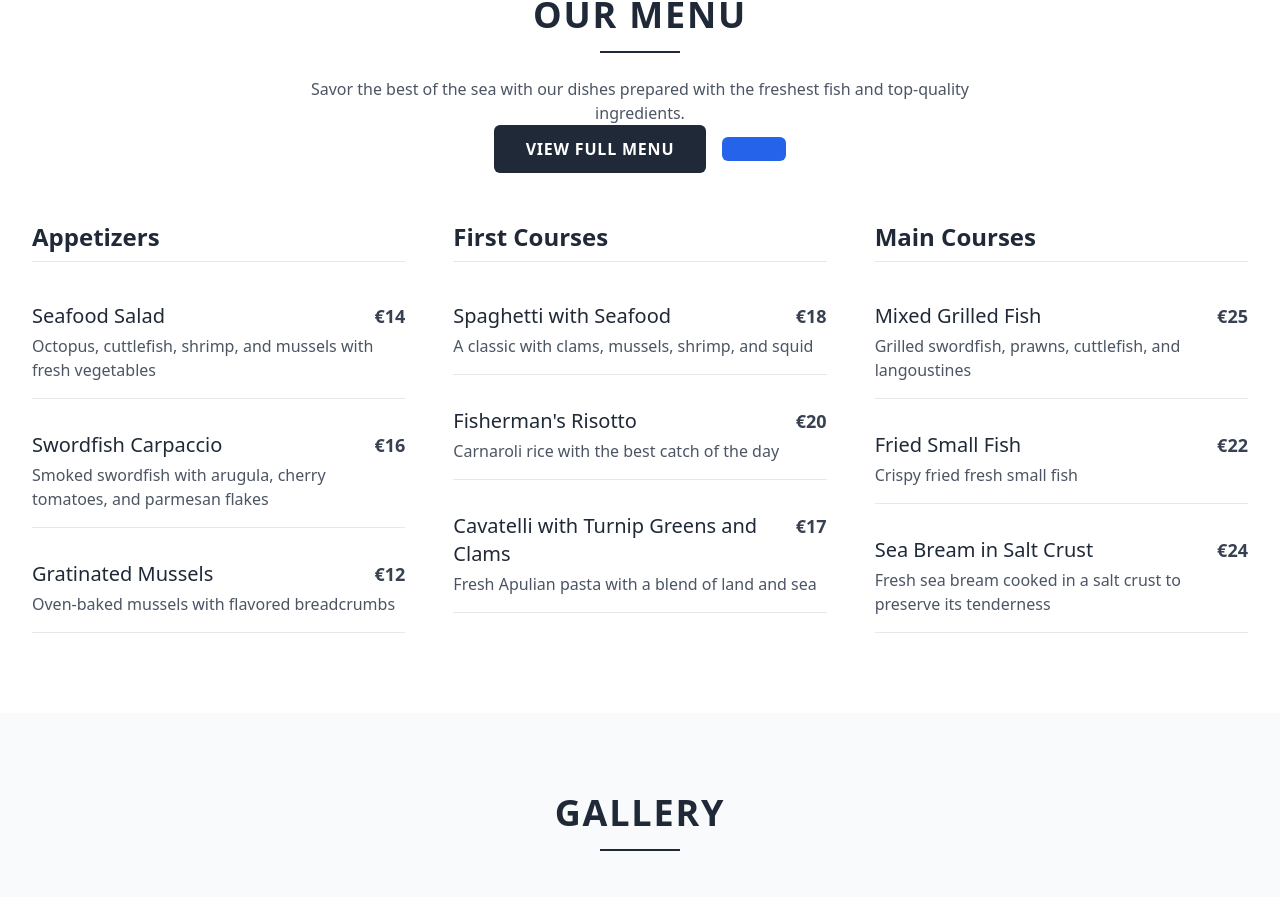
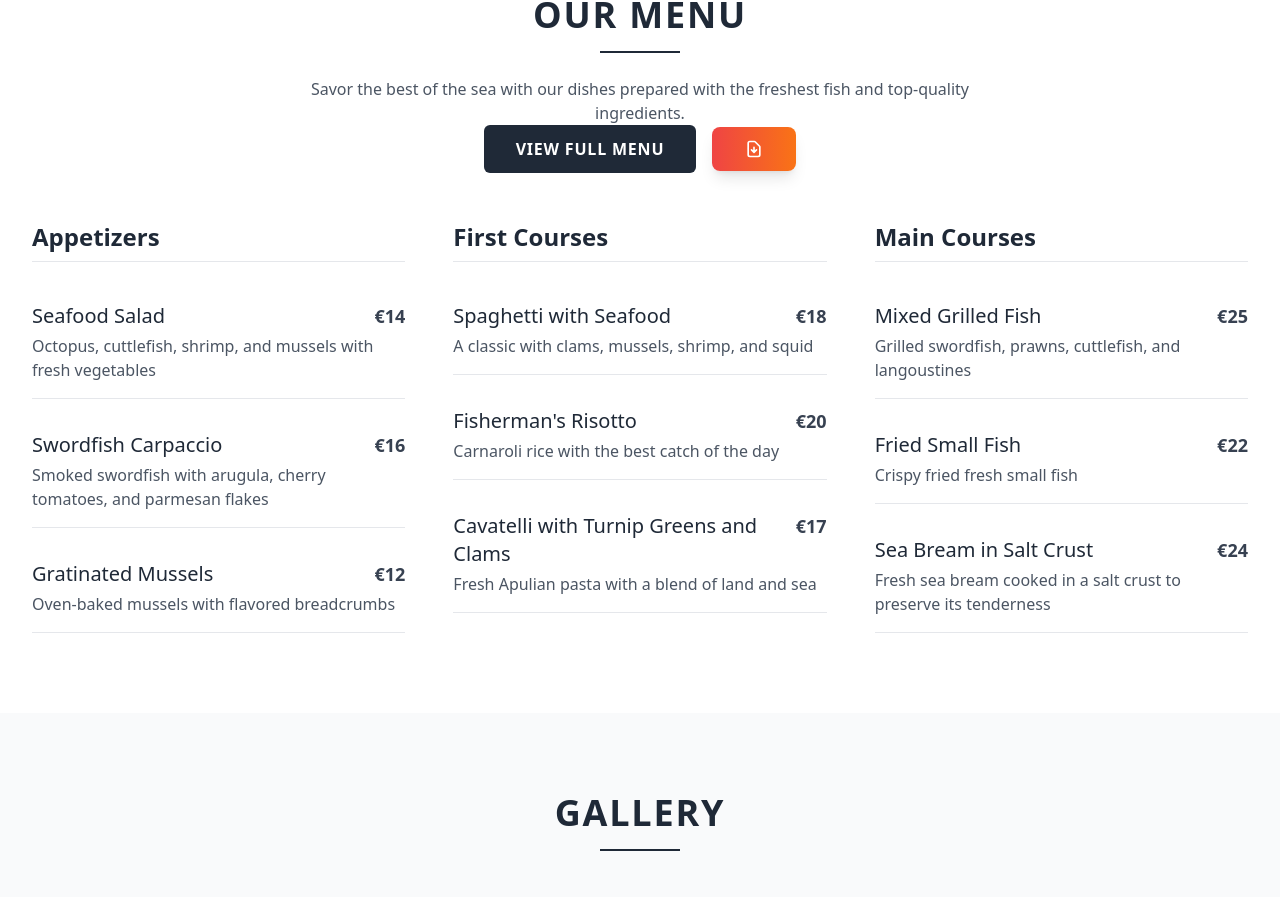
Before and after one commit to patriziopezzilli/ristorante-monopoli, a React (Vite) app: page / in a window 1280 px wide. Shown: the part 1540-2437 px from the top of the page. Built offline with nearby package versions, Linux system fonts and the light colour scheme; grey boxes are pictures that could not be loaded.

Commit message:
Update PDF download button: add gradient, download icon, and modern design

```diff
--- a/components/Menu.tsx
+++ b/components/Menu.tsx
@@ -45,8 +45,11 @@ const Menu: React.FC = () => {
               href="/menu.pdf"
               target="_blank"
               rel="noopener noreferrer"
-              className="bg-blue-600 hover:bg-blue-700 text-white font-semibold py-3 px-8 rounded-md text-base uppercase tracking-wider transition duration-300 ease-in-out transform hover:scale-105"
+              className="bg-gradient-to-r from-red-500 to-orange-500 hover:from-red-600 hover:to-orange-600 text-white font-semibold py-3 px-8 rounded-lg text-base uppercase tracking-wider transition duration-300 ease-in-out transform hover:scale-105 shadow-lg hover:shadow-xl flex items-center gap-2"
             >
+              <svg className="w-5 h-5" fill="none" stroke="currentColor" viewBox="0 0 24 24">
+                <path strokeLinecap="round" strokeLinejoin="round" strokeWidth="2" d="M12 10v6m0 0l-3-3m3 3l3-3m2 8H7a2 2 0 01-2-2V5a2 2 0 012-2h5.586a1 1 0 01.707.293l5.414 5.414a1 1 0 01.293.707V19a2 2 0 01-2 2z"/>
+              </svg>
               {t('menu.pdfButton')}
             </a>
           </div>
```
